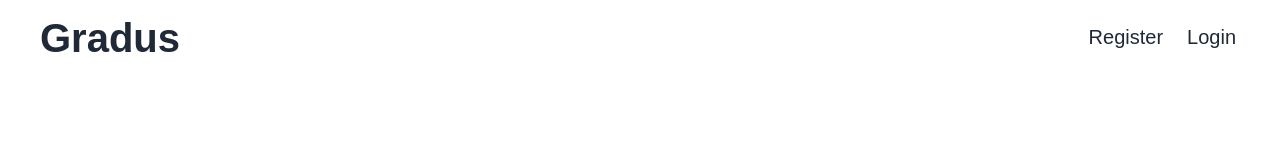
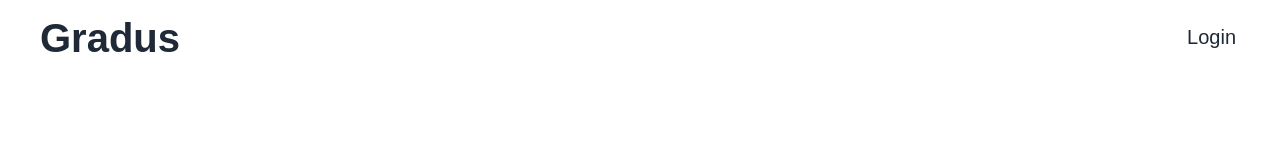
Before and after one commit to andrebarros7201/gradus, a Next.js app in the folder client/: page / in a window 1280 px wide. Shown: the top 160 px of the page. Built offline with nearby package versions, Linux system fonts and the light colour scheme.

Commit message:
feat: add conditional render to display Create User link if user is authenticated and is an admin

```diff
--- a/client/components/header/Header.tsx
+++ b/client/components/header/Header.tsx
@@ -4,20 +4,24 @@ import classes from './header.module.scss';
 import { RootState } from '@/redux/store';
 import { HeaderItem } from './headerItem/HeaderItem';
 import { HeaderLogoutButton } from './headerLogoutButton/HeaderLogoutButton';
+import { Role } from '@/types/RoleEnum';
 
 export const Header = () => {
-  const { isAuthenticated } = useSelector((state: RootState) => state.user);
+  const { isAuthenticated, user } = useSelector((state: RootState) => state.user);
 
   return (
     <div className={classes.header}>
       <h2>Gradus</h2>
       {isAuthenticated ? (
         <div className={classes['header-group']}>
+          {
+            // Only Admins can create new users
+            user && user.role === Role.Admin && <HeaderItem label="Create User" href="/register" />
+          }
           <HeaderLogoutButton />
         </div>
       ) : (
         <div className={classes['header-group']}>
-          <HeaderItem label="Register" href="/register" />
           <HeaderItem label="Login" href="/login" />
         </div>
       )}
```
